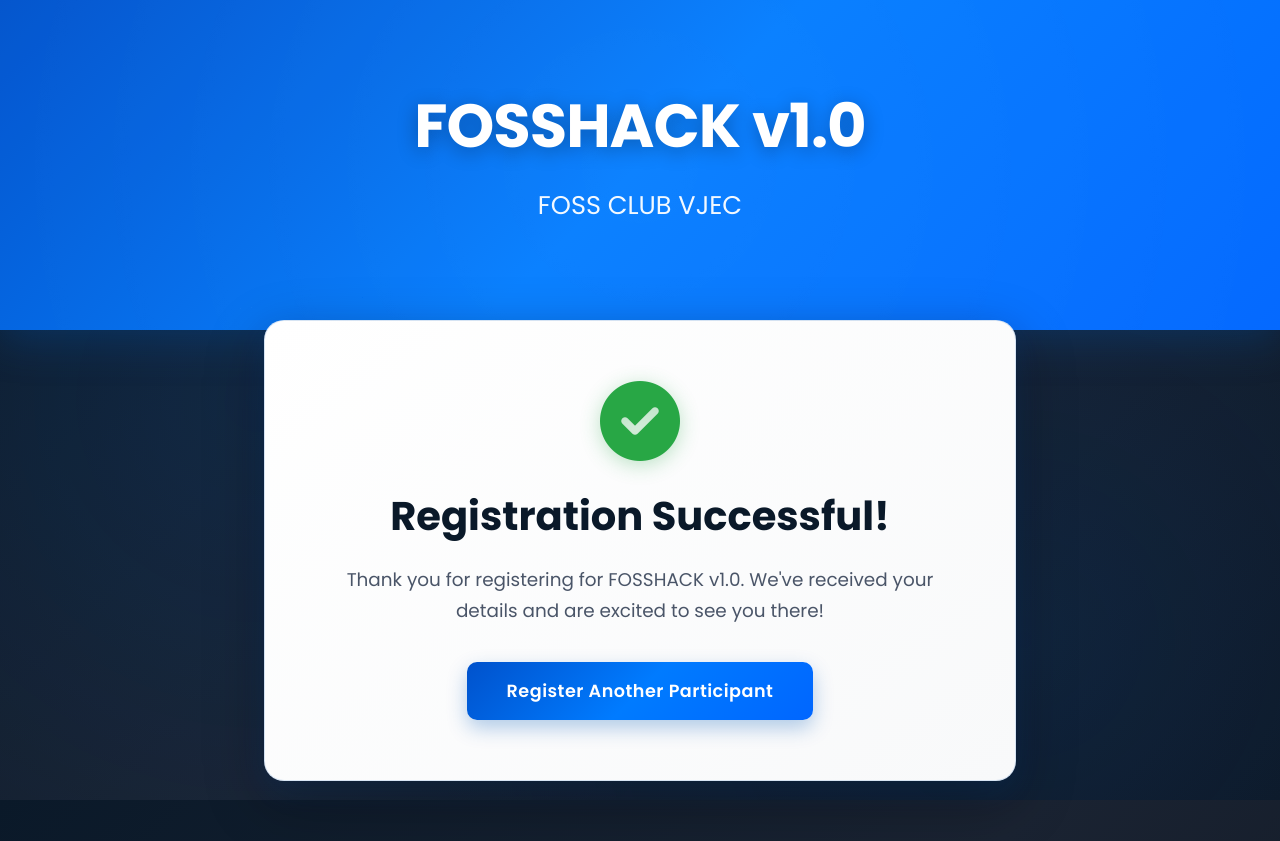
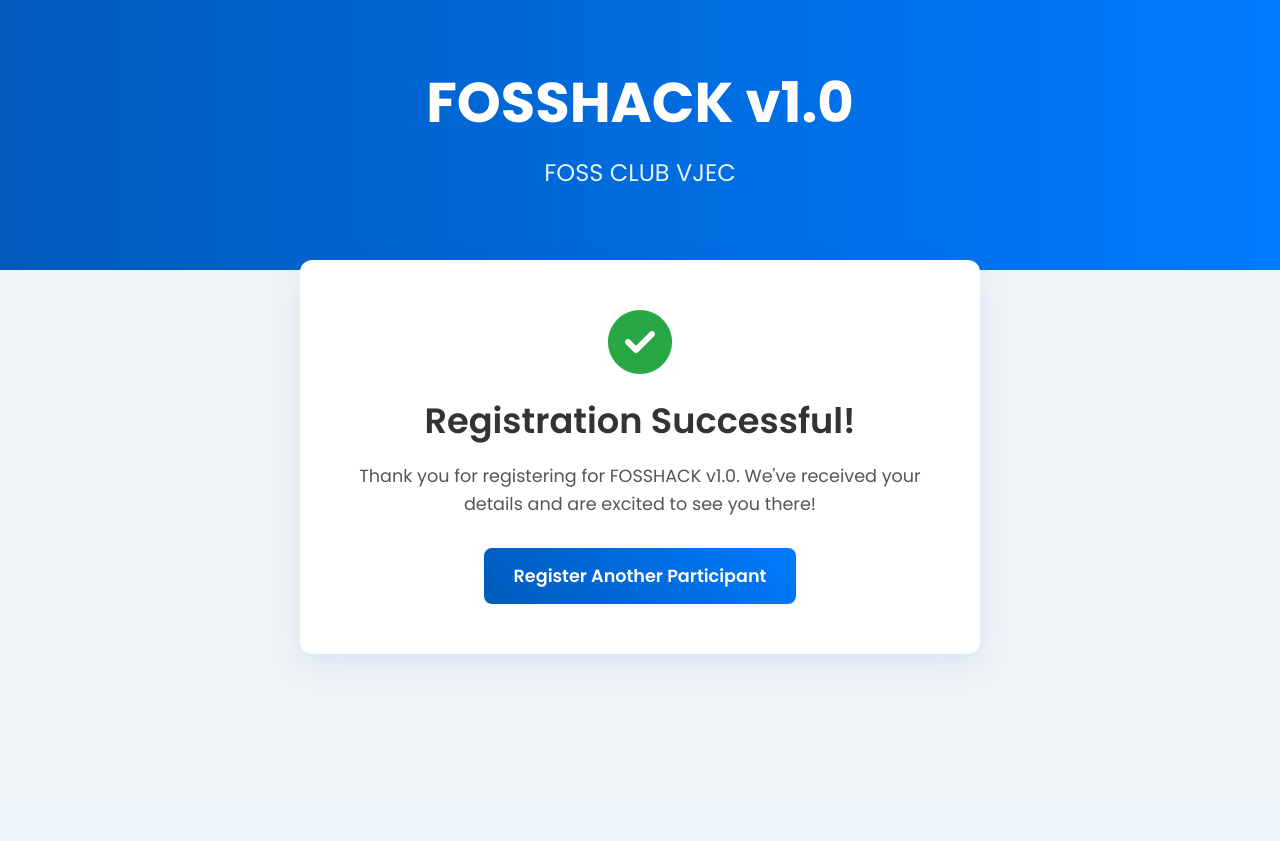
Before and after one commit to VibrantVinay/FOSSHACK-1.0-, a Flask app: page /success in a window 1280 px wide. After the commit the page ends 664 px from the top, so only its background shows below. Run offline with Flask 3, Linux system fonts and the light colour scheme; parts of the project's set-up code (start-up, migrations or seed data) failed here and were passed over.

Commit message:
new style.css

```diff
--- a/static/style.css
+++ b/static/style.css
@@ -1,89 +1,43 @@
-/* Enhanced Blue, Black, White Theme - Paste into static/style.css */
+/* Paste this entire block into static/style.css */
 
 /* General Body Styles */
 body {
     font-family: 'Poppins', sans-serif;
-    background: linear-gradient(135deg, #0a1929 0%, #1a2332 50%, #0f1621 100%);
-    background-attachment: fixed;
+    background-color: #f0f4f8;
     margin: 0;
-    color: #ffffff;
-    min-height: 100vh;
+    color: #333;
 }
 
 .page-wrapper {
     width: 100%;
-    position: relative;
 }
 
-/* Animated Background Effect */
-.page-wrapper::before {
-    content: '';
-    position: fixed;
-    top: 0;
-    left: 0;
-    width: 100%;
-    height: 100%;
-    background:
-        radial-gradient(circle at 20% 50%, rgba(0, 123, 255, 0.1) 0%, transparent 50%),
-        radial-gradient(circle at 80% 80%, rgba(0, 91, 187, 0.15) 0%, transparent 50%);
-    pointer-events: none;
-    z-index: 0;
-}
-
-/* 1. Main Header (Enhanced Blue Section) */
+/* 1. Main Header (Blue Section) */
 .main-header {
-    background: linear-gradient(135deg, #0052cc 0%, #007bff 50%, #0066ff 100%);
+    background: linear-gradient(90deg, #005bbb, #007bff);
     color: #ffffff;
     text-align: center;
-    padding: 80px 20px;
-    position: relative;
-    overflow: hidden;
-    box-shadow: 0 10px 40px rgba(0, 91, 187, 0.3);
-}
-
-.main-header::before {
-    content: '';
-    position: absolute;
-    top: -50%;
-    left: -50%;
-    width: 200%;
-    height: 200%;
-    background: radial-gradient(circle, rgba(255, 255, 255, 0.1) 0%, transparent 70%);
-    animation: pulse 15s ease-in-out infinite;
-}
-
-@keyframes pulse {
-    0%, 100% { transform: scale(1) rotate(0deg); opacity: 0.3; }
-    50% { transform: scale(1.1) rotate(180deg); opacity: 0.5; }
+    padding: 60px 20px;
 }
 
 .main-header h1 {
-    font-size: 3.8em;
+    font-size: 3.5em;
     font-weight: 700;
     margin: 0;
-    text-shadow: 0 4px 20px rgba(0, 0, 0, 0.3);
-    position: relative;
-    z-index: 1;
-    letter-spacing: -1px;
 }
 
 .main-header h2 {
-    font-size: 1.6em;
+    font-size: 1.5em;
     font-weight: 400;
-    margin: 15px 0 25px 0;
-    opacity: 0.95;
-    position: relative;
-    z-index: 1;
+    margin: 10px 0 20px 0;
+    opacity: 0.9;
 }
 
 .main-header p {
-    font-size: 1.15em;
-    line-height: 1.7;
-    max-width: 850px;
+    font-size: 1.1em;
+    line-height: 1.6;
+    max-width: 800px;
     margin: 0 auto;
-    opacity: 0.9;
-    position: relative;
-    z-index: 1;
 }
 
 /* 2. Features Section */
@@ -92,301 +46,189 @@
     justify-content: center;
     gap: 30px;
     padding: 40px 20px;
-    margin-top: -60px;
+    margin-top: -50px; /* Pulls the cards up slightly over the header */
     position: relative;
     z-index: 10;
-    flex-wrap: wrap;
 }
 
 .feature-card {
-    background: linear-gradient(145deg, #ffffff 0%, #f8f9fa 100%);
-    padding: 35px;
-    border-radius: 16px;
-    box-shadow:
-        0 15px 35px rgba(0, 0, 0, 0.2),
-        0 5px 15px rgba(0, 91, 187, 0.1);
+    background-color: #ffffff;
+    padding: 30px;
+    border-radius: 12px;
+    box-shadow: 0 10px 30px rgba(0, 91, 187, 0.1);
     width: 100%;
-    max-width: 320px;
+    max-width: 300px;
     text-align: left;
-    transition: transform 0.3s ease, box-shadow 0.3s ease;
-    border: 1px solid rgba(0, 91, 187, 0.1);
-    position: relative;
-    overflow: hidden;
-}
-
-.feature-card::before {
-    content: '';
-    position: absolute;
-    top: 0;
-    left: 0;
-    width: 100%;
-    height: 4px;
-    background: linear-gradient(90deg, #0052cc, #007bff, #0066ff);
-}
-
-.feature-card:hover {
-    transform: translateY(-8px);
-    box-shadow:
-        0 20px 45px rgba(0, 0, 0, 0.25),
-        0 10px 20px rgba(0, 91, 187, 0.2);
 }
 
 .feature-card i {
-    font-size: 2.5em;
-    background: linear-gradient(135deg, #0052cc, #007bff);
-    -webkit-background-clip: text;
-    -webkit-text-fill-color: transparent;
-    background-clip: text;
-    margin-bottom: 18px;
-    display: block;
+    font-size: 2em;
+    color: #005bbb;
+    margin-bottom: 15px;
 }
 
 .feature-card h3 {
-    font-size: 1.35em;
+    font-size: 1.25em;
     font-weight: 600;
-    margin: 0 0 12px 0;
-    color: #0a1929;
+    margin: 0 0 10px 0;
 }
 
 .feature-card p {
-    font-size: 0.98em;
-    color: #4a5568;
-    line-height: 1.7;
+    font-size: 0.95em;
+    color: #555;
+    line-height: 1.6;
     margin: 0;
 }
 
 /* 3. Registration Form Section */
 .registration-section {
-    padding: 40px 20px;
+    padding: 20px;
     display: flex;
     justify-content: center;
-    position: relative;
-    z-index: 5;
 }
 
 .form-container {
-    background: linear-gradient(145deg, #ffffff 0%, #f8f9fa 100%);
-    padding: 50px;
-    border-radius: 20px;
-    box-shadow:
-        0 20px 60px rgba(0, 0, 0, 0.3),
-        0 10px 30px rgba(0, 91, 187, 0.2);
+    background-color: #ffffff;
+    padding: 40px;
+    border-radius: 12px;
+    box-shadow: 0 10px 30px rgba(0, 91, 187, 0.1);
     width: 100%;
-    max-width: 850px;
+    max-width: 800px;
     text-align: center;
-    border: 1px solid rgba(0, 91, 187, 0.15);
 }
 
 .form-header {
-    margin-bottom: 40px;
+    margin-bottom: 30px;
 }
 
 .form-header h2 {
-    background: linear-gradient(135deg, #0052cc, #007bff);
-    -webkit-background-clip: text;
-    -webkit-text-fill-color: transparent;
-    background-clip: text;
-    font-size: 2.3em;
-    font-weight: 700;
-    margin: 0 0 10px 0;
+    color: #005bbb;
+    font-size: 2em;
+    font-weight: 600;
+    margin: 0;
 }
 
 .form-header p {
-    color: #4a5568;
-    margin-top: 8px;
-    font-size: 1.05em;
+    color: #555;
+    margin-top: 5px;
 }
 
 /* Form Styling */
 .form-row {
     display: flex;
-    gap: 25px;
-    flex-wrap: wrap;
+    gap: 20px;
 }
 
 .form-group {
-    margin-bottom: 25px;
+    margin-bottom: 20px;
     text-align: left;
-    width: 100%;
-    flex: 1;
-    min-width: 250px;
+    width: 100%; /* Makes groups in a row take up equal space */
 }
 
 .form-group label {
     display: block;
     font-weight: 600;
-    margin-bottom: 10px;
-    color: #0a1929;
-    font-size: 0.95em;
-    letter-spacing: 0.3px;
+    margin-bottom: 8px;
+    color: #333;
 }
 
 .form-group input,
 .form-group select {
     width: 100%;
-    padding: 14px 18px;
-    border: 2px solid #e2e8f0;
-    border-radius: 10px;
+    padding: 12px 15px;
+    border: 1px solid #ccc;
+    border-radius: 8px;
     font-size: 1em;
     font-family: 'Poppins', sans-serif;
     box-sizing: border-box;
-    transition: all 0.3s ease;
-    background-color: #ffffff;
-    color: #0a1929;
+    transition: border-color 0.3s, box-shadow 0.3s;
 }
 
 .form-group input:focus,
 .form-group select:focus {
     outline: none;
-    border-color: #007bff;
-    box-shadow:
-        0 0 0 3px rgba(0, 123, 255, 0.1),
-        0 4px 12px rgba(0, 91, 187, 0.15);
-    transform: translateY(-2px);
-}
-
-.form-group input::placeholder {
-    color: #a0aec0;
+    border-color: #005bbb;
+    box-shadow: 0 0 8px rgba(0, 91, 187, 0.2);
 }
 
 /* Submit Button */
 .submit-btn {
     width: 100%;
-    padding: 16px;
-    background: linear-gradient(135deg, #0052cc 0%, #007bff 50%, #0066ff 100%);
+    padding: 15px;
+    background: linear-gradient(45deg, #005bbb, #007bff);
     color: #ffffff;
     border: none;
-    border-radius: 10px;
-    font-size: 1.15em;
+    border-radius: 8px;
+    font-size: 1.1em;
     font-weight: 600;
     cursor: pointer;
-    transition: all 0.3s ease;
-    margin-top: 15px;
-    box-shadow: 0 8px 20px rgba(0, 91, 187, 0.3);
-    letter-spacing: 0.5px;
-    text-transform: uppercase;
-    position: relative;
-    overflow: hidden;
+    transition: background 0.3s, transform 0.2s;
+    margin-top: 10px;
 }
 
-.submit-btn::before {
-    content: '';
-    position: absolute;
-    top: 50%;
-    left: 50%;
-    width: 0;
-    height: 0;
-    border-radius: 50%;
-    background: rgba(255, 255, 255, 0.2);
-    transform: translate(-50%, -50%);
-    transition: width 0.6s, height 0.6s;
-}
-
-.submit-btn:hover::before {
-    width: 300px;
-    height: 300px;
-}
-
-.submit-btn:hover {
-    background: linear-gradient(135deg, #003d99 0%, #0066ff 50%, #0052cc 100%);
-    transform: translateY(-3px);
-    box-shadow: 0 12px 30px rgba(0, 91, 187, 0.4);
-}
-
-.submit-btn:active {
-    transform: translateY(-1px);
-}
+/* --- Add these styles to the bottom of your existing style.css file --- */
 
 /* Success Page Specific Styles */
 .success-section {
-    padding: 60px 20px;
+    padding: 40px 20px;
     display: flex;
     justify-content: center;
-    margin-top: -70px;
+    margin-top: -50px; /* Pulls the card up over the header */
     position: relative;
     z-index: 10;
 }
 
 .success-container {
-    background: linear-gradient(145deg, #ffffff 0%, #f8f9fa 100%);
-    padding: 60px 50px;
-    border-radius: 20px;
-    box-shadow:
-        0 20px 60px rgba(0, 0, 0, 0.3),
-        0 10px 30px rgba(0, 91, 187, 0.2);
+    background-color: #ffffff;
+    padding: 50px 40px;
+    border-radius: 12px;
+    box-shadow: 0 10px 30px rgba(0, 91, 187, 0.1);
     width: 100%;
-    max-width: 650px;
+    max-width: 600px;
     text-align: center;
-    border: 1px solid rgba(0, 91, 187, 0.15);
 }
 
 .success-icon {
-    font-size: 5em;
-    color: #28a745;
-    margin-bottom: 25px;
-    animation: successPop 0.6s ease-out;
-    text-shadow: 0 4px 20px rgba(40, 167, 69, 0.3);
-}
-
-@keyframes successPop {
-    0% { transform: scale(0); opacity: 0; }
-    50% { transform: scale(1.1); }
-    100% { transform: scale(1); opacity: 1; }
+    font-size: 4em;
+    color: #28a745; /* Success Green */
+    margin-bottom: 20px;
 }
 
 .success-container h1 {
-    color: #0a1929;
-    font-size: 2.5em;
-    font-weight: 700;
-    margin: 0 0 18px 0;
+    color: #333;
+    font-size: 2.2em;
+    font-weight: 600;
+    margin: 0 0 15px 0;
 }
 
 .success-container p {
-    font-size: 1.15em;
-    color: #4a5568;
-    line-height: 1.7;
-    margin: 0 0 35px 0;
+    font-size: 1.1em;
+    color: #555;
+    line-height: 1.6;
+    margin: 0 0 30px 0;
 }
 
 .back-link {
     display: inline-block;
-    padding: 16px 40px;
-    background: linear-gradient(135deg, #0052cc 0%, #007bff 50%, #0066ff 100%);
+    padding: 15px 30px;
+    background: linear-gradient(45deg, #005bbb, #007bff);
     color: #ffffff;
     border: none;
-    border-radius: 10px;
+    border-radius: 8px;
     font-size: 1.1em;
     font-weight: 600;
     cursor: pointer;
     text-decoration: none;
-    transition: all 0.3s ease;
-    box-shadow: 0 8px 20px rgba(0, 91, 187, 0.3);
-    letter-spacing: 0.5px;
+    transition: background 0.3s, transform 0.2s;
 }
 
 .back-link:hover {
-    background: linear-gradient(135deg, #003d99 0%, #0066ff 50%, #0052cc 100%);
-    transform: translateY(-3px);
-    box-shadow: 0 12px 30px rgba(0, 91, 187, 0.4);
+    background: linear-gradient(45deg, #004a99, #006fe6);
+    transform: translateY(-2px);
 }
 
-/* Responsive Design */
-@media (max-width: 768px) {
-    .main-header h1 {
-        font-size: 2.5em;
-    }
 
-    .features-section {
-        flex-direction: column;
-        align-items: center;
-    }
-
-    .form-row {
-        flex-direction: column;
-    }
-
-    .form-container,
-    .success-container {
-        padding: 35px 25px;
-    }
+.submit-btn:hover {
+    background: linear-gradient(45deg, #004a99, #006fe6);
+    transform: translateY(-2px);
 }
```
